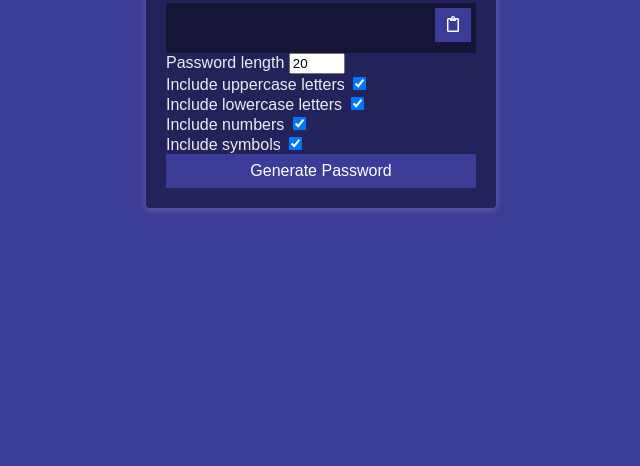
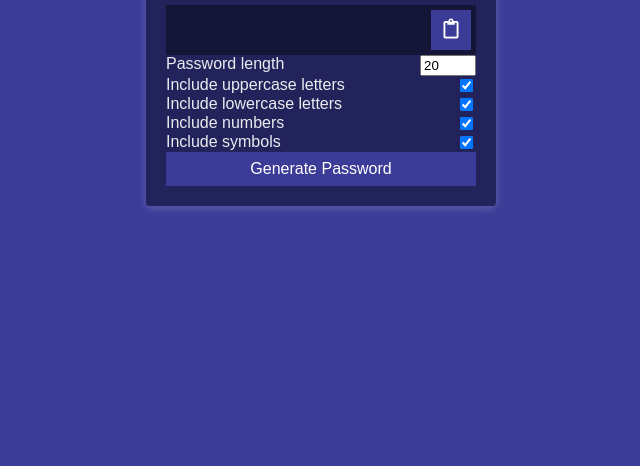
Before and after one commit to o0p/password-generatpr, a plain HTML site: page index.html in a window 1280 px wide. Shown: the part 334-800 px from the top of the page, without its empty margins (319-959 px from the left). Drawn offline with Linux system fonts and the light colour scheme; a web font is replaced by a local one.

Commit message:
Add .setting  style

```diff
--- a/index.html
+++ b/index.html
@@ -19,7 +19,7 @@
       </div>
 
       <div class="settings">
-        <div class="settings">
+        <div class="setting">
           <label>Password length</label>
           <input type="number" id="length" min="4" max="20" value="20">
         </div>
--- a/style.css
+++ b/style.css
@@ -54,6 +54,9 @@ h2 {
   position: absolute;
   top: 0.3125rem;
   right: 0.3125rem;
+  width: 2.5rem;
+  height: 2.5rem;
+  font-size: 1.25rem;
 }
 
 .btn {
@@ -69,3 +72,8 @@ h2 {
   display: block;
   width: 100%;
 }
+
+.setting {
+  display: flex;
+  justify-content: space-between;
+}
```
